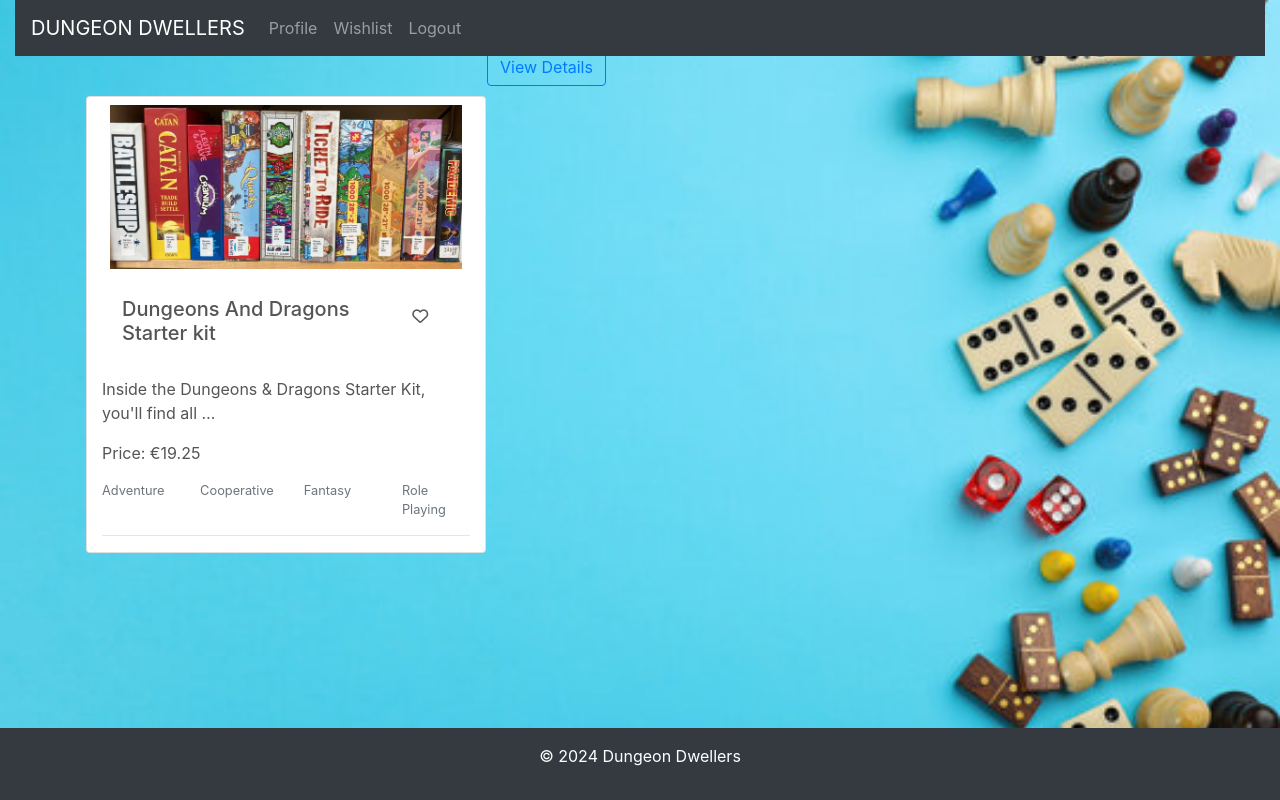
After one commit to EndaMagennis/dungeon_dwellers, a Django app: page /wishlist/ in a window 1280 px wide. The commit adds this page. Run offline with Django 5.2, Linux system fonts and the light colour scheme; a user stored in the database is signed in; data comes from the database, SQL or seed files in the repository; both versions use the stored data as it was after the commit; data that the repository does not hold is empty; some libraries are stand-ins or nearby versions.

Commit message:
Add wishlist app, simple views, template, and urls

```diff
--- a/dungeon_dwellers/urls.py
+++ b/dungeon_dwellers/urls.py
@@ -24,6 +24,7 @@ urlpatterns = [
     path('accounts/', include('allauth.urls')),
     path('products/', include('products.urls')),
     path('profiles/', include('profiles.urls')),
+    path('wishlist/', include('wishlist.urls')),
     path('', include('home.urls')),
 
 ] + static(settings.MEDIA_URL, document_root=settings.MEDIA_ROOT)
--- a/products/templates/products/products.html
+++ b/products/templates/products/products.html
@@ -20,7 +20,11 @@
                         <img class="card-img-top rounded-0 p-2" src="{% static 'images/placeholder.jpg' %}" alt="{{ product.name }}">
                         {% endif %}
                         <div class="card-body">
-                            <h5 class="card-title">{{ product.name }}</h5>
+                            <div class="row">
+                                <h5 class="card-title col-9">{{ product.name }}</h5>
+                                <a class="col-3 btn btn-small wishlist_toggle" data-id="{{ product.id }}"><i class="fa-regular fa-heart"></i></a>
+                            </div>
+
                             <p class="card-text">{{ product.description|truncatewords:10 }}</p>
                             <div class="row">
                                 <p class="col">Price: €{{ product.price }}</p>
--- a/requirements.txt
+++ b/requirements.txt
@@ -28,3 +28,4 @@ sqlparse==0.4.4
 typing_extensions==4.10.0
 tzdata==2024.1
 urllib3==2.2.1
+whitenoise==6.6.0
--- a/templates/base.html
+++ b/templates/base.html
@@ -24,7 +24,7 @@
     {% endblock %}
 
     {% block corejs %}
-      <script src="https://kit.fontawesome.com/e9c73d7092.js" crossorigin="anonymous"></script>
+      <script src="https://kit.fontawesome.com/e7df50eaa1.js" crossorigin="anonymous"></script>
       <script src="https://code.jquery.com/jquery-3.4.1.min.js" integrity="sha256-CSXorXvZcTkaix6Yvo6HppcZGetbYMGWSFlBw8HfCJo=" crossorigin="anonymous"></script>
       <script src="https://cdn.jsdelivr.net/npm/popper.js@1.16.0/dist/umd/popper.min.js" integrity="sha384-Q6E9RHvbIyZFJoft+2mJbHaEWldlvI9IOYy5n3zV9zzTtmI3UksdQRVvoxMfooAo" crossorigin="anonymous"></script>
       <script src="https://stackpath.bootstrapcdn.com/bootstrap/4.4.1/js/bootstrap.min.js" integrity="sha384-wfSDF2E50Y2D1uUdj0O3uMBJnjuUD4Ih7YwaYd1iqfktj0Uod8GCExl3Og8ifwB6" crossorigin="anonymous"></script>
@@ -49,6 +49,9 @@
             {% if user.is_authenticated %}
             <li class="nav-item">
               <a class="nav-link" href="{% url 'profile' user=request.user %}">Profile</a>
+            </li>
+            <li class="nav-item">
+              <a class="nav-link" href="{% url 'wishlist' %}">Wishlist</a>
             </li>
             <li class="nav-item">
               <a class="nav-link" href="{% url 'account_logout' %}">Logout</a>
--- /dev/null
+++ b/wishlist/apps.py
@@ -0,0 +1,6 @@
+from django.apps import AppConfig
+
+
+class WishlistConfig(AppConfig):
+    default_auto_field = 'django.db.models.BigAutoField'
+    name = 'wishlist'
--- /dev/null
+++ b/wishlist/models.py
@@ -0,0 +1,64 @@
+from django.db import models
+from profiles.models import User
+from products.models import Product
+
+
+class Wishlist(models.Model):
+    """Model for user wishlist"""
+    user = models.OneToOneField(
+        User,
+        on_delete=models.CASCADE,
+        related_name='wishlist'
+    )
+    products = models.ManyToManyField(
+        Product,
+        blank=True,
+        related_name='wishlist'
+    )
+    created_at = models.DateTimeField(
+        auto_now_add=True,
+        editable=False
+    )
+    class Meta:
+        """Meta class for Wishlist"""
+        ordering = ['-created_at']
+        verbose_name = 'Wishlist'
+        verbose_name_plural = 'Wishlists'
+
+    def __str__(self):
+        """String representation of Wishlist"""
+        return f'{self.user.username}\'s wishlist'
+
+    def add_to_wishlist(self, product):
+        """Method to add product to wishlist"""
+        if product not in self.products.all():
+            self.products.add(product)
+            return True
+        return False
+
+    def remove_from_wishlist(self, product):
+        """Method to remove product from wishlist"""
+        if product in self.products.all():
+            self.products.remove(product)
+            return True
+        return False
+
+    def clear_wishlist(self):
+        """Method to clear wishlist"""
+        self.products.clear()
+        return True
+
+    def get_products(self):
+        """Method to get product from wishlist"""
+        return self.products.all()
+
+    def get_wishlist_total(self):
+        """Method to get total number of products in wishlist"""
+        return self.products.count()
+
+    def get_wishlist_total_price(self):
+        """Method to get total price of products in wishlist"""
+        total_price = 0
+        for product in self.products.all():
+            total_price += product.price
+        return total_price
--- /dev/null
+++ b/wishlist/templates/wishlist/wishlist.html
@@ -0,0 +1,62 @@
+{% extends 'base.html' %}
+{% load static %}
+
+{% block extra_title %}Wishlist{% endblock %}
+
+{% block page_header %}
+<div class="container header-container">
+    <div class="row">
+        <div class="col">
+
+        </div>
+    </div>
+</div>
+{% endblock %}
+
+{% block content %}
+    <div class="container container-fluid h-100 mt-5">
+        <div class="row">
+            {% if products %}
+                {% for product in products %}
+                    <div class="card col-12 col-md-6 col-lg-3 mt-5 mx-3">
+                        {% if product.images.all %}
+                        <img class="card-img-top rounded-0 p-2" src="{{ product.get_main_image }}" alt="{{ product.image.alt_text}}">
+                        {% else %}
+                        <img class="card-img-top rounded-0 p-2" src="{% static 'images/placeholder.jpg' %}" alt="{{ product.name }}">
+                        {% endif %}
+                        <div class="card-body">
+                            <div class="row">
+                                <h5 class="card-title col-9">{{ product.name }}</h5>
+                                <a class="col-3 btn btn-small wishlist_toggle" data-id="{{ product.id }}"><i class="fa-regular fa-heart"></i></a>
+                            </div>
+                        </div>
+                        <p class="card-text">{{ product.description|truncatewords:10 }}</p>
+                        <div class="row">
+                            <p class="col">Price: €{{ product.price }}</p>
+                            {% if product.has_dimensions %}
+                            <p class="col">Height: <small>{{ product.dimensions }}mm</small></p>
+                            {% endif %}
+                            {% if product.has_quantity %}
+                            <p class="col">Quantity: {{ product.quantity }}</p>
+                            {% endif %}
+                        </div>
+                        <div class="row">
+                            {% for tag in product.tags.all %}
+                                <small class="col text-muted">{{ tag.friendly_name }}</small>
+                            {% endfor %}
+                        </div>
+                        <hr>
+                    </div>
+                    <div class="row">
+                        <div class="text-center m-0 p-0 col">
+                            <a href="{% url 'product_detail' product.id %}" class="card-link btn btn-outline-primary">View Details</a>
+                        </div>
+                    </div>
+                {% endfor %}
+            {% else %}
+
+                <h3>No products found.</h3>
+            {% endif %}
+        </div>
+    </div>
+{% endblock %}
--- /dev/null
+++ b/wishlist/tests.py
@@ -0,0 +1,3 @@
+from django.test import TestCase
+
+# Create your tests here.
--- /dev/null
+++ b/wishlist/urls.py
@@ -0,0 +1,10 @@
+from django.urls import path
+from .views import(
+    WishlistView, AddRemoveWishlistView, ClearWishlistView
+)
+
+urlpatterns = [
+    path('', WishlistView.as_view(), name='wishlist'),
+    path('add_remove/', AddRemoveWishlistView.as_view(), name='add_remove_wishlist'),
+    path('clear/', ClearWishlistView.as_view(), name='clear_wishlist'),
+]
--- /dev/null
+++ b/wishlist/views.py
@@ -0,0 +1,56 @@
+from django.views import View
+from django.shortcuts import render, get_object_or_404, redirect
+from django.contrib import messages
+from .models import Wishlist
+from products.models import Product
+
+class WishlistView(View):
+    """View for user wishlist"""
+    def get(self, request, *args, **kwargs):
+        if request.user.is_authenticated:
+            wishlist = get_object_or_404(Wishlist, user=request.user)
+            products = wishlist.get_products()
+            total = wishlist.get_wishlist_total()
+            total_price = wishlist.get_wishlist_total_price()
+            context = {
+                'wishlist': wishlist,
+                'products': products,
+                'total': total,
+                'total_price': total_price,
+            }
+            return render(request, 'wishlist/wishlist.html', context)
+        else:
+            return render(request, 'account/login.html')
+
+
+class AddRemoveWishlistView(View):
+    """View for adding and removing products from wishlist"""
+    def post(self, request, *args, **kwargs):
+        ajax = request.headers.get('X-Requested-With') == 'XMLHttpRequest'
+        if request.user.is_authenticated:
+            product_id = request.POST.get('product_id')
+            product = get_object_or_404(Product, id=product_id)
+            wishlist = get_object_or_404(Wishlist, user=request.user)
+            action = request.POST.get('action')
+            if action == 'add':
+                wishlist.add_to_wishlist(product)
+                messages.success(request, f'{product.name} added to wishlist')
+            elif action == 'remove':
+                wishlist.remove_from_wishlist(product)
+                messages.success(request, f'{product.name} removed from wishlist')
+            return redirect('wishlist')
+        else:
+            return render(request, 'account/login.html')
+
+
+class ClearWishlistView(View):
+    """View for clearing wishlist"""
+    def post(self, request, *args, **kwargs):
+        ajax = request.headers.get('X-Requested-With') == 'XMLHttpRequest'
+        if request.user.is_authenticated and ajax:
+            wishlist = get_object_or_404(Wishlist, user=request.user)
+            wishlist.clear_wishlist()
+            messages.success(request, 'Wishlist cleared')
+            return redirect('wishlist')
+        else:
+            return render(request, 'account/login.html')
```
Also changed, not shown: dungeon_dwellers/settings.py (+5 -3 lines), profiles/templates/profiles/profile.html (+13 -0 lines), wishlist/admin.py (added, +31 -0 lines), db.sqlite3, wishlist/__init__.py (added), wishlist/migrations/0001_initial.py (added), wishlist/migrations/__init__.py (added).
